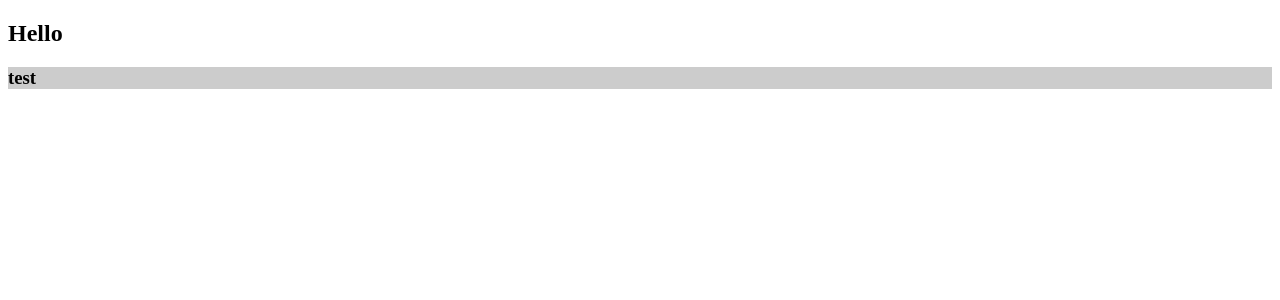
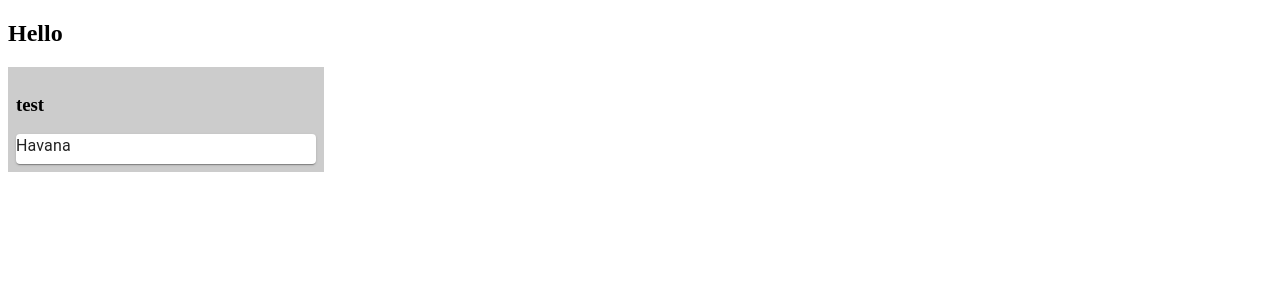
Before and after one commit to SaeromB/Trello_clone_project, a React (Create React App) app: page / in a window 1280 px wide. Shown: the top 300 px of the page. Built offline with nearby package versions, Linux system fonts and the light colour scheme.

Commit message:
added TrelloCard

```diff
--- /dev/null
+++ b/src/Components/TrelloCard.js
@@ -0,0 +1,14 @@
+import React from 'react';
+import Card from '@material-ui/core/Card';
+import Typography from '@material-ui/core/Typography';
+
+
+const TrelloCard=()=>{
+    return (
+        <Card>
+            <Typography gutterBottom>Havana</Typography>
+        </Card>
+    );
+}
+
+export default TrelloCard;
--- a/src/Components/TrelloList.js
+++ b/src/Components/TrelloList.js
@@ -1,9 +1,11 @@
 import React from 'react';
+import TrelloCard from './TrelloCard';
 
 const TrelloList = ({title}) => {
     return(
         <div style={styles.container}>
         <h3>{title}</h3>
+        <TrelloCard/>
         </div>
     )
 };
@@ -11,7 +13,9 @@
 const styles={
     container:{
         backgroundColor:'#ccc',
-        boarderRadious: 3
+        boarderRadious: 3,
+        width : 300,
+        padding : 8
     }
 }
 export default TrelloList;
```
